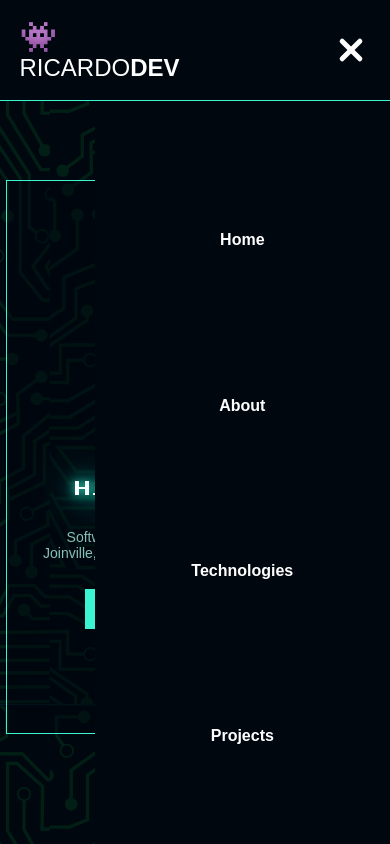
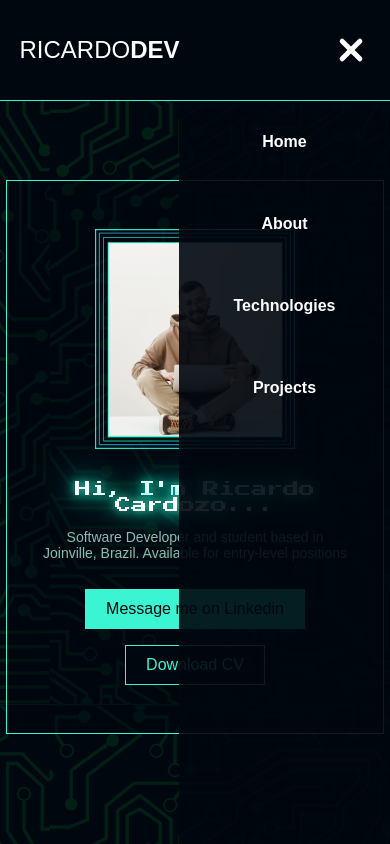
Before and after one commit to Ricardo-Cardozo/Portfolio, a plain HTML site: page index.html in a window 390 px wide. Both pictures are taken after a click on the element 350 px from the left and 50 px from the top of the page. Shown: the top 844 px of the page. Drawn offline with nearby package versions, Linux system fonts and the light colour scheme.

Commit message:
ajustes css mobile

```diff
--- a/assets/css/style.css
+++ b/assets/css/style.css
@@ -489,6 +489,11 @@ footer p span{
 	color: #3BF5D2;
 }
 
+@media screen and (max-width: 558px) {
+	nav .logo span {
+		display: none;
+	}
+}
 
 @media screen and (max-width: 768px) {
 	*{
@@ -561,17 +566,19 @@ footer p span{
 		position: absolute;
 		top: 100px;
 		right: 0;
-		background-color: #00070F;
+		background-color: rgba(0, 7, 15, 0.9);
 		flex-direction: column;
-		align-items: center;
 		z-index: 9;
-		justify-content: space-evenly;
-		width: 35vh;
+		width: 25vh;
 		height: 92vh;
 		box-sizing: border-box;
 		transition: all .5s ease-in-out;
 		border-top: #3BF5D2 1px solid;
 		transform: translateX(100%);
+	}
+
+	nav .links a {
+		margin: 1em;
 	}
 
 	nav .links li {
```
